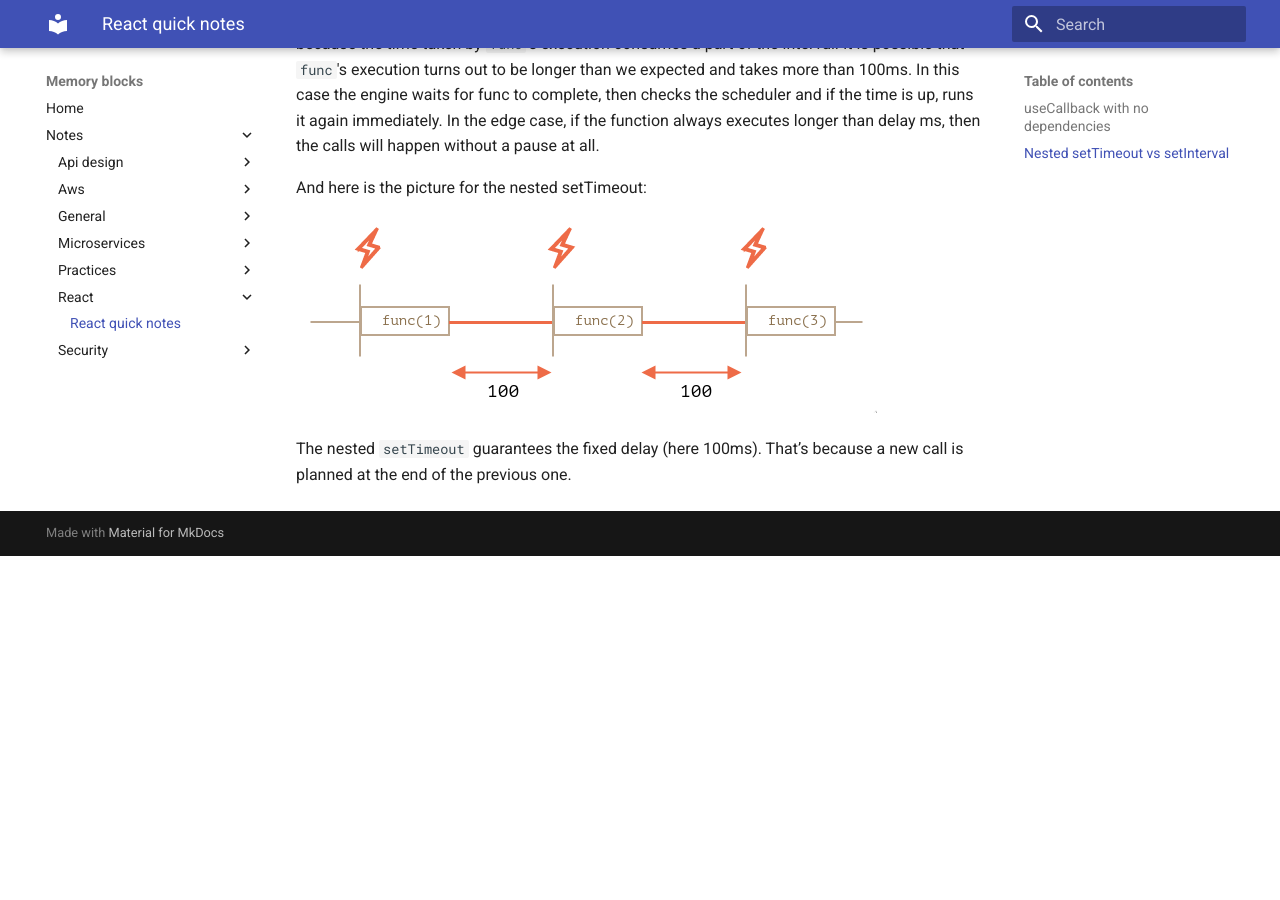
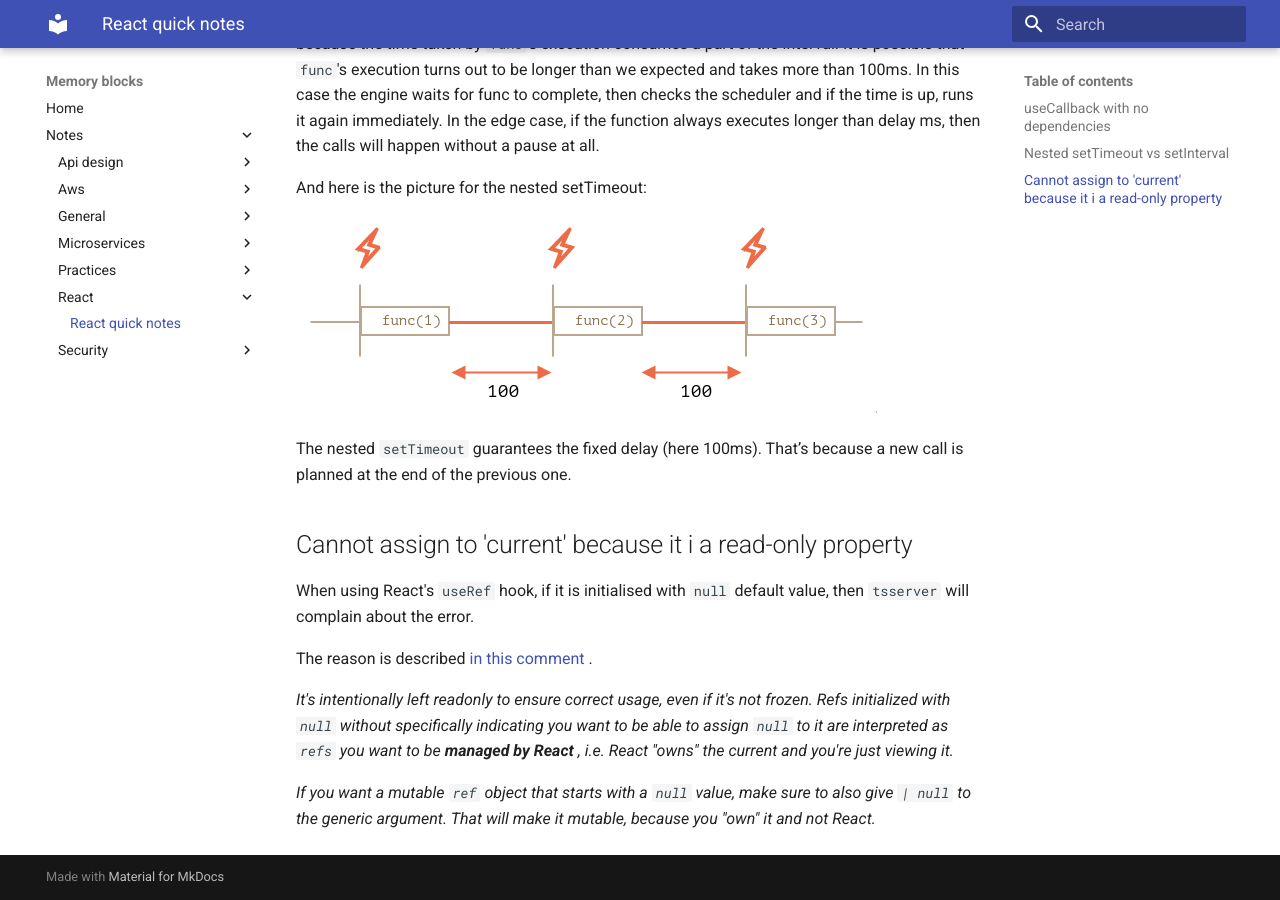
Before and after one commit to elithrade/blog, an MkDocs documentation site: the page built from docs/notes/react/Quick notes.md, in a window 1280 px wide and 900 px high, scrolled down 1383 px. Built offline with MkDocs 1.6.1 and Material for MkDocs 9.7.7, drawn with Linux system fonts in a browser that asks for light colours; before the commit the page ends 1939 px from its top, so only the background shows below that.

Commit message:
useRef.current is read-only

```diff
--- a/docs/notes/react/Quick notes.md
+++ b/docs/notes/react/Quick notes.md
@@ -55,3 +55,13 @@ And here is the picture for the nested setTimeout:
 
 The nested `setTimeout` guarantees the fixed delay (here 100ms).
 That’s because a new call is planned at the end of the previous one.
+
+## Cannot assign to 'current' because it i a read-only property
+
+When using React's `useRef` hook, if it is initialised with `null` default value, then `tsserver` will complain about the error.
+
+The reason is described [ in this comment ]( https://github.com/DefinitelyTyped/DefinitelyTyped/issues/31065#issuecomment-446425911).
+
+*It's intentionally left readonly to ensure correct usage, even if it's not frozen. Refs initialized with `null` without specifically indicating you want to be able to assign `null` to it are interpreted as `refs` you want to be **managed by React** , i.e. React "owns" the current and you're just viewing it.*
+
+*If you want a mutable `ref` object that starts with a `null` value, make sure to also give `| null` to the generic argument. That will make it mutable, because you "own" it and not React.*
```
